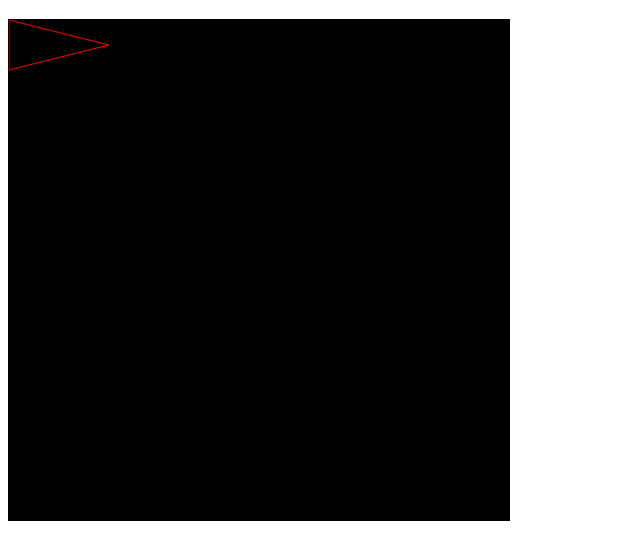
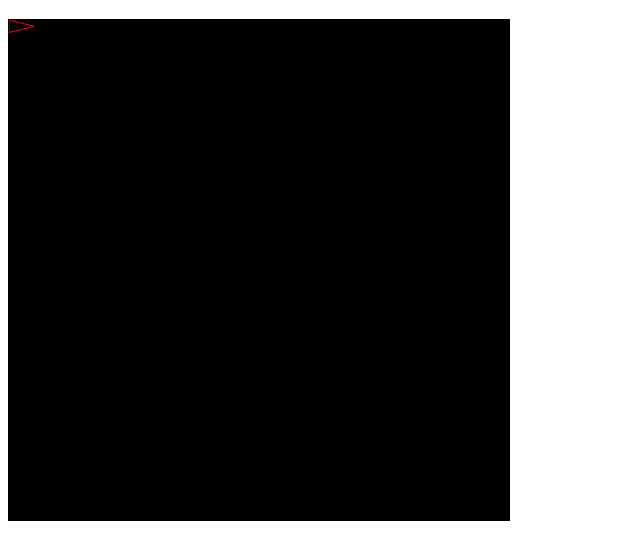
Before and after one commit to amitkumar/asteroids, a plain HTML site: page index.html in a window 1280 px wide. Shown: the part 61-620 px from the top of the page, without its empty margins (0-640 px from the left). Drawn offline with Linux system fonts and the light colour scheme.

Commit message:
adding beginnings of a Rocket class, exploring class syntax and behavior

```diff
--- a/index.html
+++ b/index.html
@@ -14,6 +14,7 @@
 
 	<canvas id="asteroids"></canvas>
 
+	<script src="rocket.js"></script>
 	<script src="main.js"></script>
 </body>
 </html>
--- a/main.js
+++ b/main.js
@@ -5,8 +5,8 @@
 canvas.height = height;
 var context = canvas.getContext('2d');
 
-var rectWidth = width/5;
-var rectHeight = height/10;
+var rectWidth = width/20;
+var rectHeight = height/40;
 
 var x = 0;
 var y = 0;
@@ -16,6 +16,12 @@
 
 var movementRate = 2;
 var rotationRate = 10;
+
+
+var myRocket = new Rocket();
+console.log('myRocket', myRocket);
+myRocket.something = 5;
+console.log('myRocket after changing .something', myRocket);
 
 function draw(){
 	// call clearRect with the entire size of the canvas to clear the whole thing
@@ -29,12 +35,6 @@
 
 	drawTriangle(context, x, y, rectWidth, rectHeight, rotationDegrees);
 
-	// Update x and y for the next draw operation
-	// y = y + movementRate;
-	// x = x + movementRate;
-	// rotationDegrees = rotationDegrees + rotationRate;
-
-	console.log('rotationDegrees', rotationDegrees);
 	if (rotationDegrees > 360){
 		rotationDegrees = 0;
 	}
--- /dev/null
+++ b/rocket.js
@@ -0,0 +1,8 @@
+class Rocket {
+	constructor() {
+		// "this" refers to the instance of Rocket that I'm currently working with
+		// Add properties to "this" when each instance of the class should have that property
+
+		this.something = 2;
+	}
+}
```
Also changed, not shown: 1 other file.
